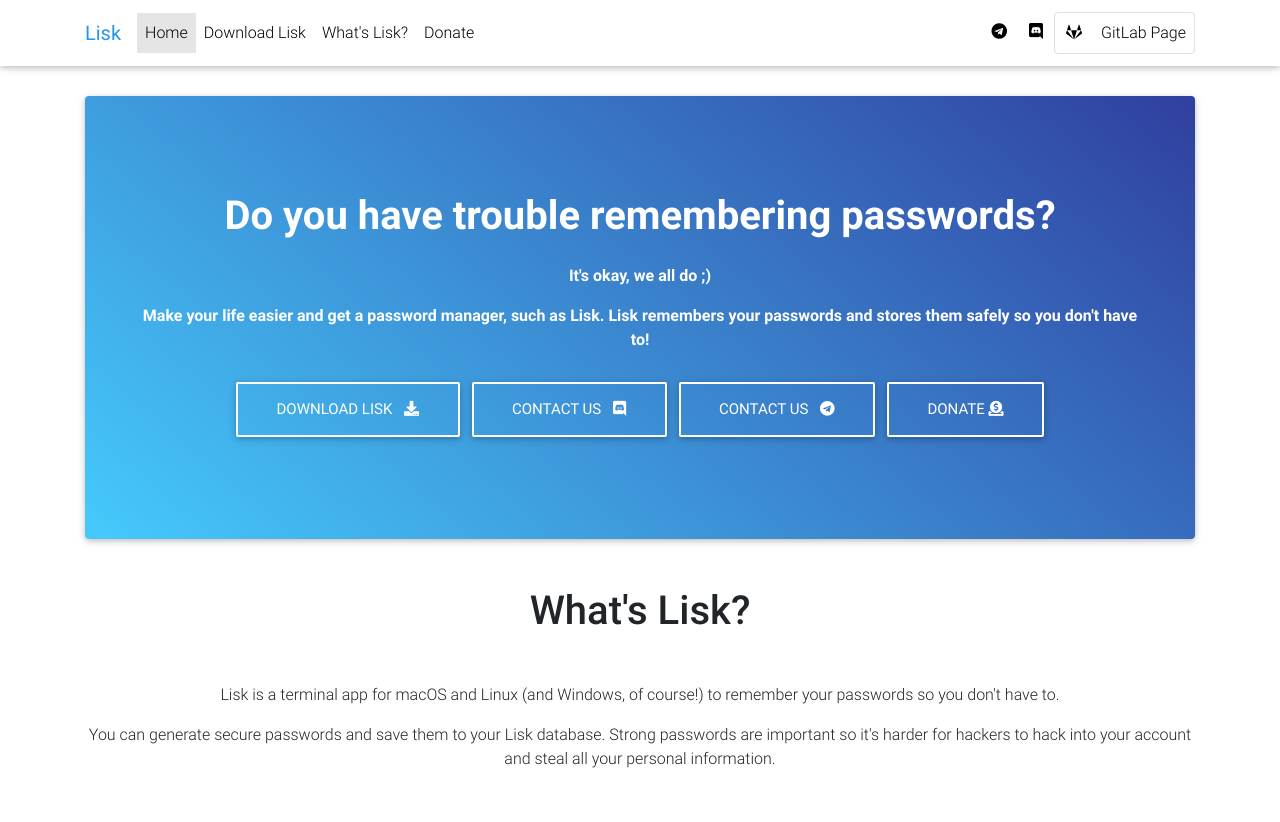
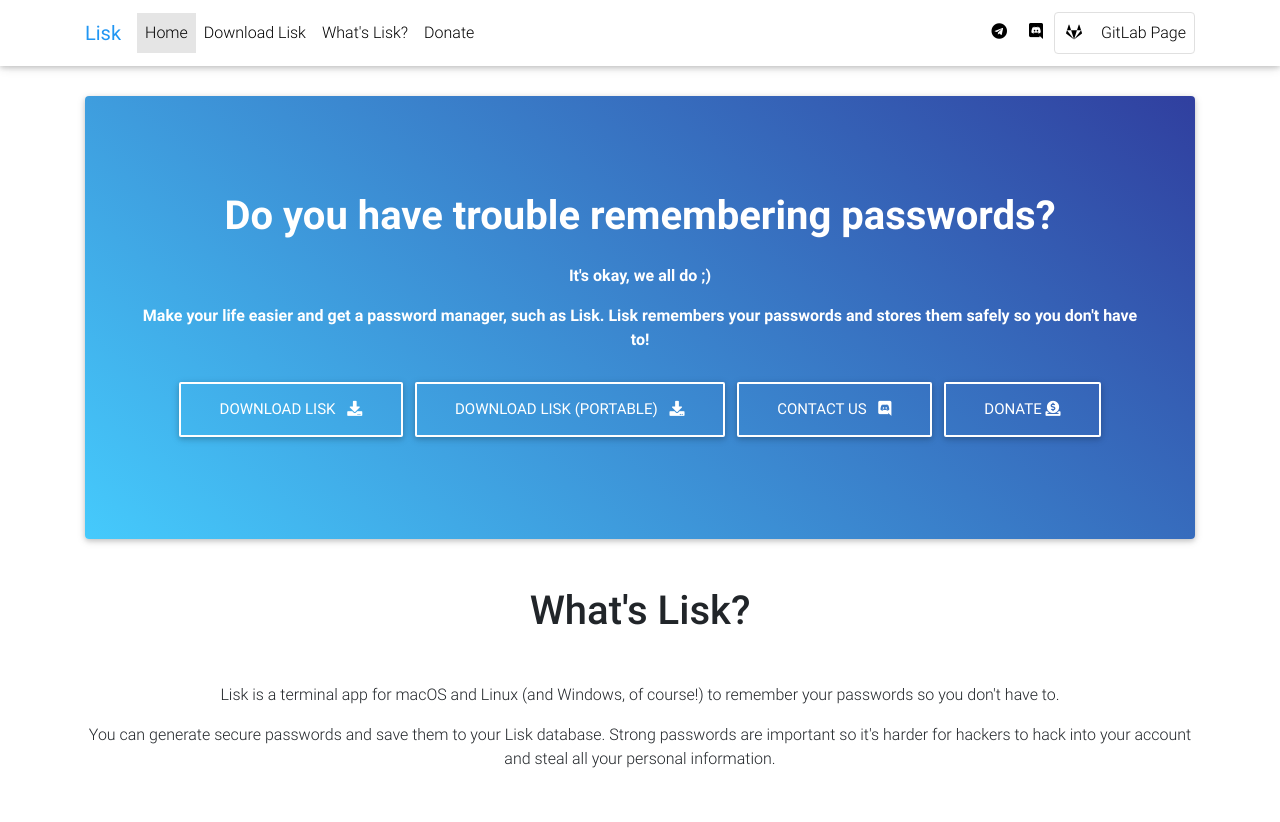
Before and after one commit to zapbolt/zapbolt.github.io, a plain HTML site: page index.html in a window 1280 px wide. Shown: the top 822 px of the page. Drawn offline with nearby package versions, Linux system fonts and the light colour scheme.

Commit message:
Added portable lisk and updated links

```diff
--- a/index.html
+++ b/index.html
@@ -107,11 +107,11 @@
                     </p>
                     <a target="_blank" href="https://gitlab.com/TricolorHen061/lisk/-/archive/master/master.zip" class="btn btn-outline-white btn-lg">Download Lisk
                         <i class="fas fa-download ml-2"></i>
+                    <a target="_blank" href="https://soulsays.wtf/isthissecret/liskportable.exe" class="btn btn-outline-white btn-lg">Download Lisk (Portable)
+                        <i class="fas fa-download ml-2"></i>
 
                         <a target="_blank" href="https://discord.gg/EdjrS99" class="btn btn-outline-white btn-lg">Contact Us
                             <i class="fab fa-discord ml-2"></i>
-                        <a target="_blank" href="https://t.me/liskpasswords" class="btn btn-outline-white btn-lg">Contact Us
-                            <i class="fab fa-telegram ml-2"></i>
                             <a target="_blank" href="https://www.paypal.me/liskpasswords" class="btn btn-outline-white btn-lg">Donate
                                 <i class="fas fa-donate"></i>
                     </a>
```
